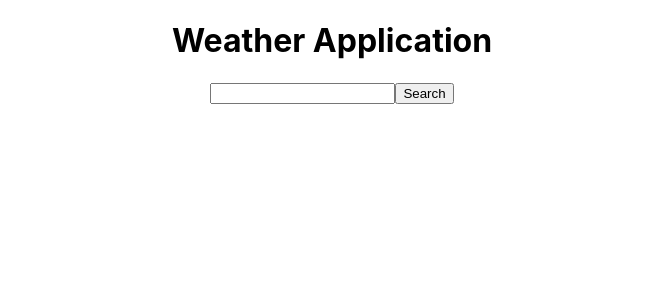
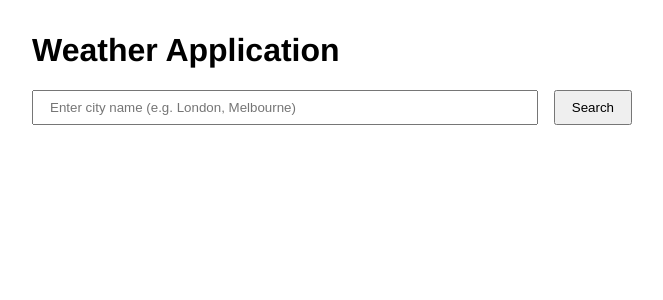
Before and after one commit to abruzzi/tdd-weather, a React (Create React App) app: page / in a window 1280 px wide. Shown: the top 300 px of the page, without its empty margins (308-971 px from the left). Built offline with nearby package versions, Linux system fonts and the light colour scheme.

Commit message:
styling a little bit

```diff
--- a/src/App.css
+++ b/src/App.css
@@ -1,38 +1,20 @@
-.App {
-  text-align: center;
+.app {
+  width: 600px;
+  margin-inline: auto;
+  margin-block: 2rem;
 }
 
-.App-logo {
-  height: 40vmin;
-  pointer-events: none;
+.search-container {
+  display: flex;
+  gap: 1rem;
+  align-items: center;
 }
 
-@media (prefers-reduced-motion: no-preference) {
-  .App-logo {
-    animation: App-logo-spin infinite 20s linear;
-  }
+.search-container input {
+  padding: 0.5rem 1rem;
+  width: 100%;
 }
 
-.App-header {
-  background-color: #282c34;
-  min-height: 100vh;
-  display: flex;
-  flex-direction: column;
-  align-items: center;
-  justify-content: center;
-  font-size: calc(10px + 2vmin);
-  color: white;
+.search-container button {
+  padding: 0.5rem 1rem;
 }
-
-.App-link {
-  color: #61dafb;
-}
-
-@keyframes App-logo-spin {
-  from {
-    transform: rotate(0deg);
-  }
-  to {
-    transform: rotate(360deg);
-  }
-}
--- a/src/App.tsx
+++ b/src/App.tsx
@@ -1,9 +1,16 @@
 import React, { ChangeEvent, useState } from "react";
 import "./App.css";
 
+type City = {
+  name: string;
+  country: string;
+  lat: number;
+  lon: number;
+}
+
 function App() {
   const [query, setQuery] = useState<string>("");
-  const [cities, setCities] = useState<string[]>([]);
+  const [cities, setCities] = useState<City[]>([]);
 
   function handleChange(e: ChangeEvent<HTMLInputElement>) {
     setQuery(e.target.value);
@@ -15,25 +22,29 @@ function App() {
     )
       .then((res) => res.json())
       .then((data) => {
-        setCities(data.map((d: any) => `${d.name}, ${d.country}`));
+        setCities(data.map(({name, country, lat, lon}: any) => ({name, country, lat, lon})));
       });
   }
 
   return (
-    <div className="App">
+    <div className="app">
       <h1>Weather Application</h1>
+
+      <div className="search-container">
         <input
           type="text"
           data-testid="search-input"
           onChange={handleChange}
           value={query}
+          placeholder="Enter city name (e.g. London, Melbourne)"
         />
         <button data-testid="search-button" onClick={handleClick}>
           Search
         </button>
+      </div>
 
       {cities.map((city) => (
-        <div key={city}>{city}</div>
+        <div key={`${city.lat}${city.lon}`}>{city.name}, {city.country}</div>
       ))}
     </div>
   );
--- a/src/index.css
+++ b/src/index.css
@@ -1,13 +1,6 @@
 body {
-  margin: 0;
-  font-family: -apple-system, BlinkMacSystemFont, 'Segoe UI', 'Roboto', 'Oxygen',
-    'Ubuntu', 'Cantarell', 'Fira Sans', 'Droid Sans', 'Helvetica Neue',
+  font-family: 'Ubuntu', 'Cantarell', 'Fira Sans', 'Droid Sans', 'Helvetica Neue',
     sans-serif;
   -webkit-font-smoothing: antialiased;
   -moz-osx-font-smoothing: grayscale;
 }
-
-code {
-  font-family: source-code-pro, Menlo, Monaco, Consolas, 'Courier New',
-    monospace;
-}
```
Lines whose indentation alone changed are shown as unchanged.
